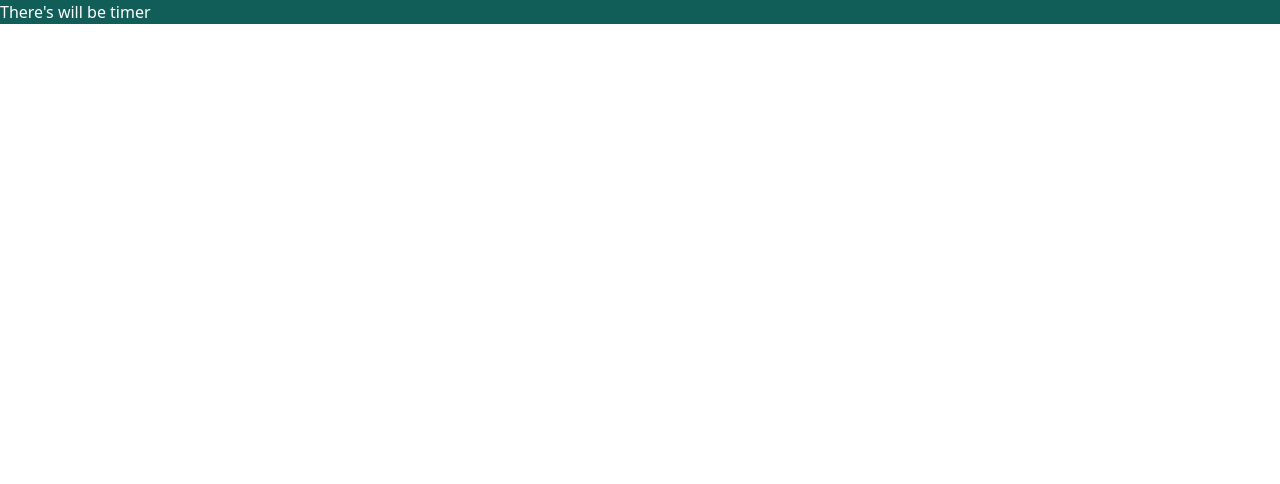
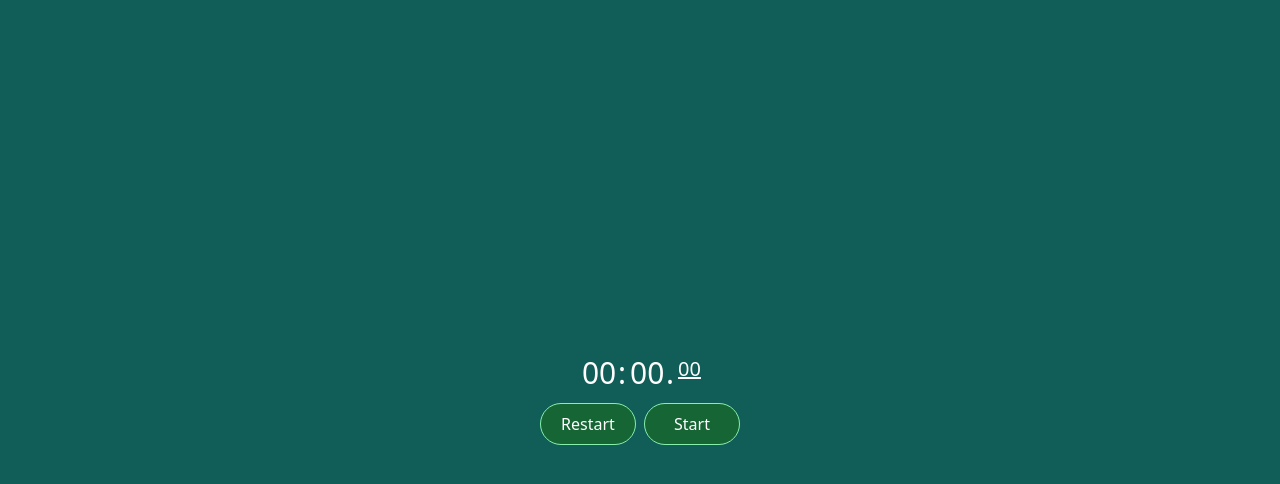
Before and after one commit to flo0f/speedcubing-timer, a React (Vite) app: page / in a window 1280 px wide. Shown: the top 484 px of the page. Built offline with nearby package versions, Linux system fonts and the light colour scheme.

Commit message:
added timer

```diff
--- a/src/App.jsx
+++ b/src/App.jsx
@@ -1,10 +1,11 @@
-import "./App.css";
-
+import Timer from "./components/Timer";
 function App() {
   return (
-    <div>
-      <div className="bg-teal-800 text-white">There{"'"}s will be timer</div>
-    </div>
+    <>
+      <div className="h-full bg-teal-800 text-white flex justify-center items-center">
+        <Timer />
+      </div>
+    </>
   );
 }
 
--- /dev/null
+++ b/src/components/Timer.jsx
@@ -0,0 +1,80 @@
+import { useCallback, useEffect, useState } from "react";
+import useNow from "../hooks/useNow";
+export default function Timer() {
+  const [startAt, setStartAt] = useState();
+  const [initialTimer, setInitialTimer] = useState(0);
+  const [running, setRunning] = useState(false);
+
+  const now = useNow(10, startAt);
+  const timeFromStart = now - (startAt ?? now);
+  const timer = timeFromStart + initialTimer;
+  const toggleTimer = useCallback(() => {
+    if (startAt) {
+      setInitialTimer(timer);
+      setStartAt();
+    } else {
+      setStartAt(Date.now());
+    }
+  }, [startAt, timer]);
+
+  const handleSpaceClick = useCallback(
+    (event) => {
+      if (event.keyCode === 32) {
+        if (startAt) {
+          setInitialTimer(timer);
+          setStartAt();
+        } else {
+          setStartAt(Date.now());
+        }
+      }
+    },
+    [startAt, timer]
+  );
+
+  useEffect(() => {
+    window.addEventListener("keydown", handleSpaceClick);
+    return () => {
+      window.removeEventListener("keydown", handleSpaceClick);
+    };
+  }, [handleSpaceClick]);
+  return (
+    <div className="flex flex-col gap-3 items-center">
+      <div className="font-medium flex text-3xl gap-1">
+        <span className="inline-block w-8">{format(timer).mins}</span>:
+        <span className="inline-block w-8">{format(timer).secs}</span>.
+        <span className="inline-block w-5 text-xl underline">
+          {format(timer).ms}
+        </span>
+      </div>
+      <div className="flex gap-2">
+        <button
+          className="border border-green-300 bg-green-800 p-2 rounded-full w-24"
+          onClick={() => setInitialTimer(0)}
+        >
+          Restart
+        </button>
+        <button
+          className="border border-green-300 bg-green-800 p-2 rounded-full w-24"
+          onClick={toggleTimer}
+        >
+          {startAt !== undefined ? "Stop" : timer === 0 ? "Start" : "Resume"}
+        </button>
+      </div>
+    </div>
+  );
+}
+
+const format = (time) => {
+  time = Math.max(time, 0);
+  let mins = Math.floor(time / 60000);
+  let secs = Math.floor(time / 1000);
+  let ms = Math.floor((time % 1000) / 10);
+  mins = mins < 10 ? "0" + mins : mins;
+  secs = secs < 10 ? "0" + secs : secs;
+  ms = ms < 10 ? "0" + ms : ms;
+  return {
+    mins: mins,
+    ms: ms,
+    secs: secs < 60 ? secs : secs % 60 < 10 ? "0" + (secs % 60) : secs % 60,
+  };
+};
--- /dev/null
+++ b/src/hooks/useNow.jsx
@@ -0,0 +1,26 @@
+import { useLayoutEffect, useState, useRef } from "react";
+
+export default function useNow(updateInterval, enabled, cb) {
+  const cbRef = useRef(cb);
+  cbRef.current = cb;
+  const [now, setNow] = useState(Date.now());
+
+  useLayoutEffect(() => {
+    if (!enabled) {
+      return;
+    }
+
+    setNow(Date.now());
+    cbRef.current?.(Date.now());
+
+    const interval = setInterval(() => {
+      setNow(Date.now());
+      cbRef.current?.(Date.now());
+    }, updateInterval);
+
+    return () => {
+      clearInterval(interval);
+    };
+  }, [updateInterval, enabled]);
+  return now;
+}
--- a/src/main.jsx
+++ b/src/main.jsx
@@ -1,5 +1,6 @@
 import ReactDOM from "react-dom/client";
 import App from "./App.jsx";
 import "./index.css";
-
-ReactDOM.createRoot(document.getElementById("root")).render(<App />);
+const root = document.getElementById("root");
+root.classList.add("h-screen");
+ReactDOM.createRoot(root).render(<App />);
```
Also changed, not shown: src/App.css (deleted).
